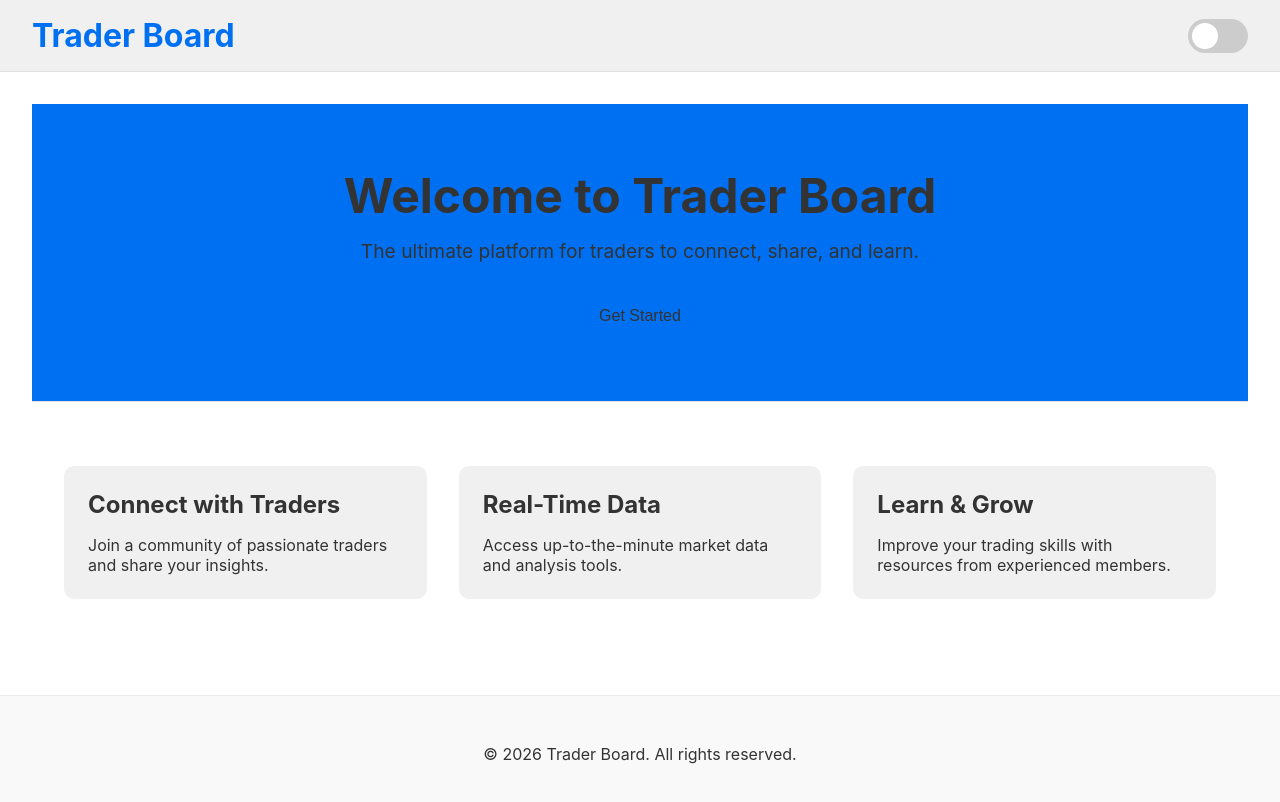
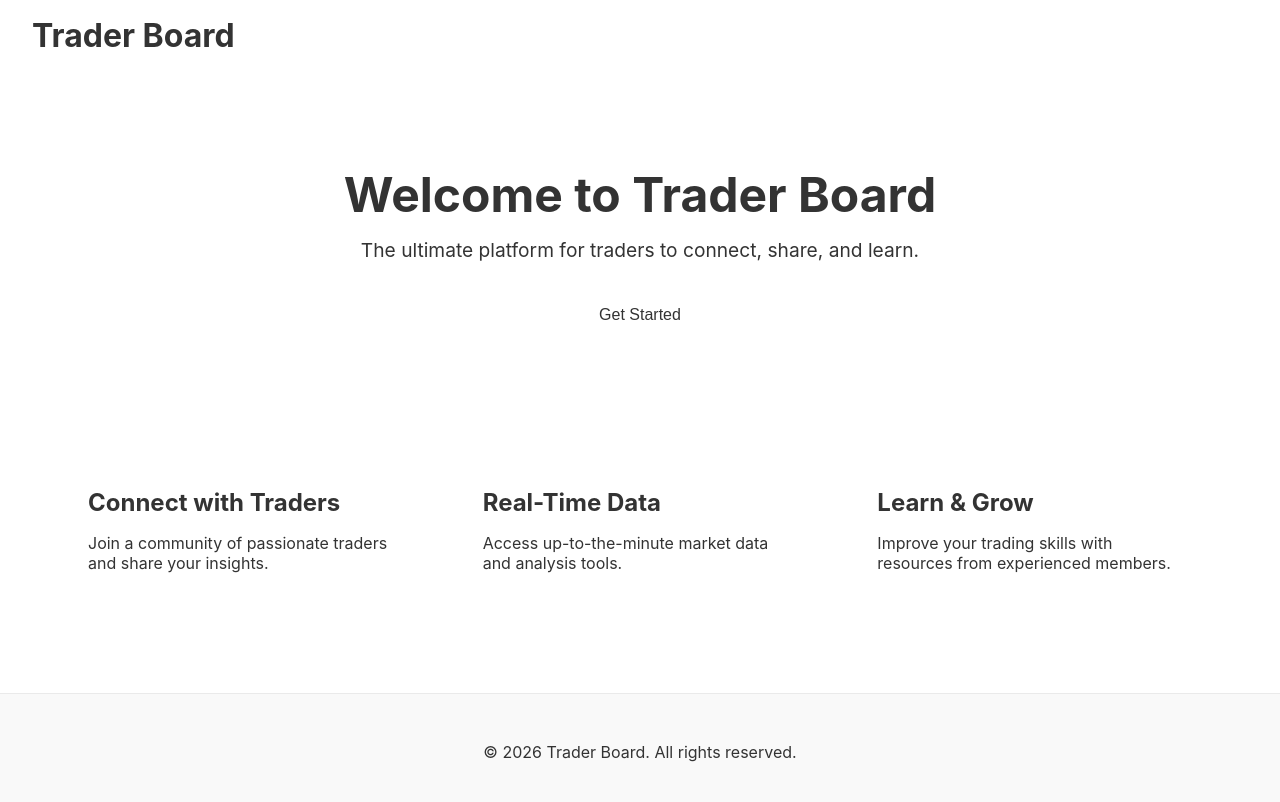
Before and after one commit to xenirio/trader-board, a Next.js app: page / in a window 1280 px wide. Shown: the top 802 px of the page. Built offline with nearby package versions, Linux system fonts and the light colour scheme.

Commit message:
feat: add global theme styles

```diff
--- a/app/styles/themes.css
+++ b/app/styles/themes.css
@@ -1,45 +1,23 @@
 :root {
-  /* Light theme variables */
-  --background-color: #ffffff;
-  --text-color: #333333;
-  --primary-color: #0070f3;
-  --secondary-color: #1c7ed6;
-  --card-background: #f0f0f0;
-  --border-color: #e0e0e0;
-  --toggle-bg: #ccc;
-  --toggle-circle-bg: white;
-  --toggle-bg-checked: #2196F3;
+  --background-color-light: #ffffff;
+  --text-color-light: #333333;
+  --primary-color-light: #007bff;
+
+  --background-color-dark: #333333;
+  --text-color-dark: #f5f5f5;
+  --primary-color-dark: #66b3ff;
+}
+
+.theme-light {
+  background-color: var(--background-color-light);
+  color: var(--text-color-light);
 }
 
 .theme-dark {
-  /* Dark theme variables */
-  --background-color: #1a1a1a;
-  --text-color: #e0e0e0;
-  --primary-color: #90caf9;
-  --secondary-color: #64b5f6;
-  --card-background: #333333;
-  --border-color: #444444;
-  --toggle-bg: #555;
-  --toggle-circle-bg: #ccc;
-  --toggle-bg-checked: #90caf9;
-}
-
-html.theme-light body {
-  background-color: var(--background-color);
-  color: var(--text-color);
-}
-
-html.theme-dark body {
-  background-color: var(--background-color);
-  color: var(--text-color);
+  background-color: var(--background-color-dark);
+  color: var(--text-color-dark);
 }
 
 body {
   transition: background-color 0.3s ease, color 0.3s ease;
 }
-
-/* Example usage for existing components if needed, will be updated in next steps */
-/* .some-component {
-  background-color: var(--card-background);
-  border-color: var(--border-color);
-} */
```
